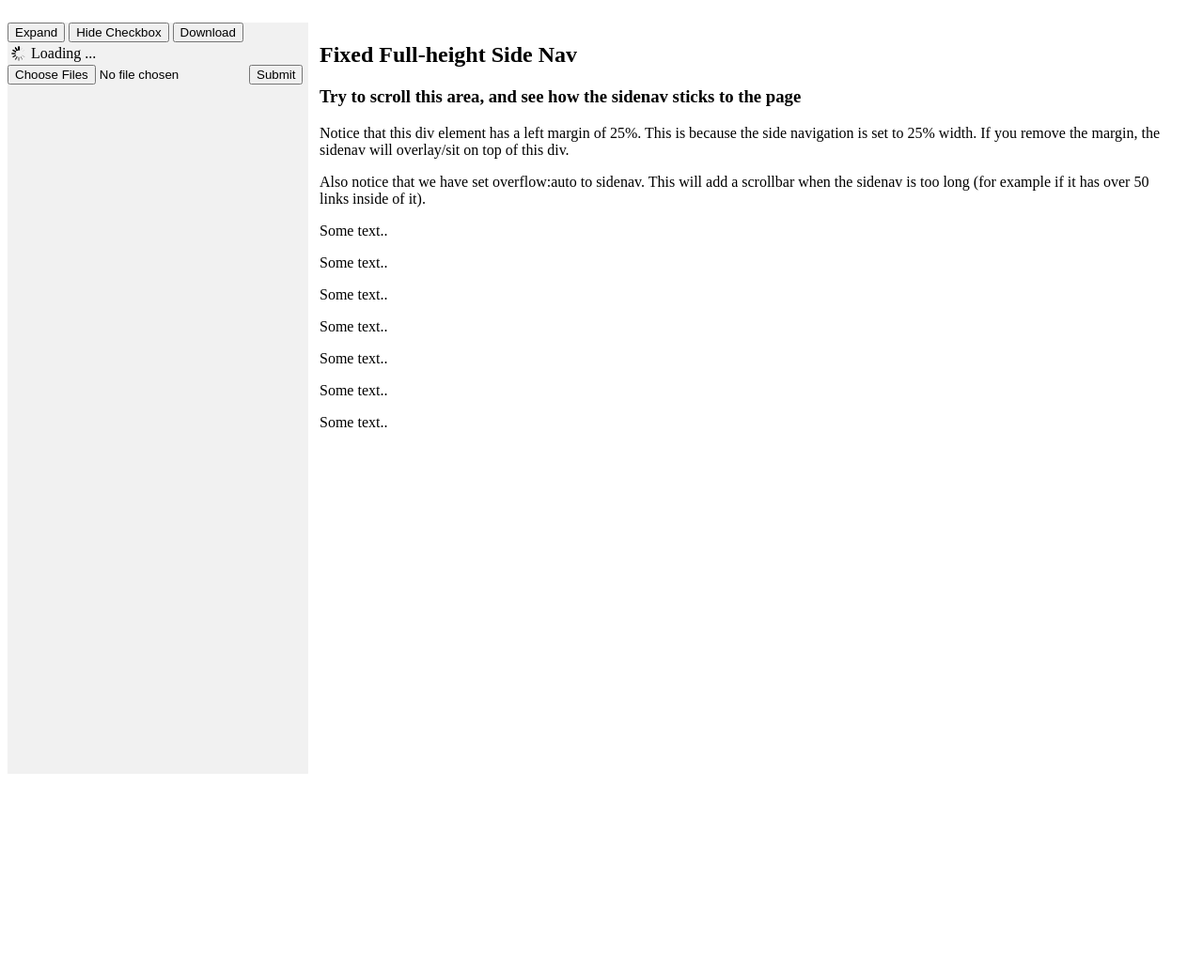
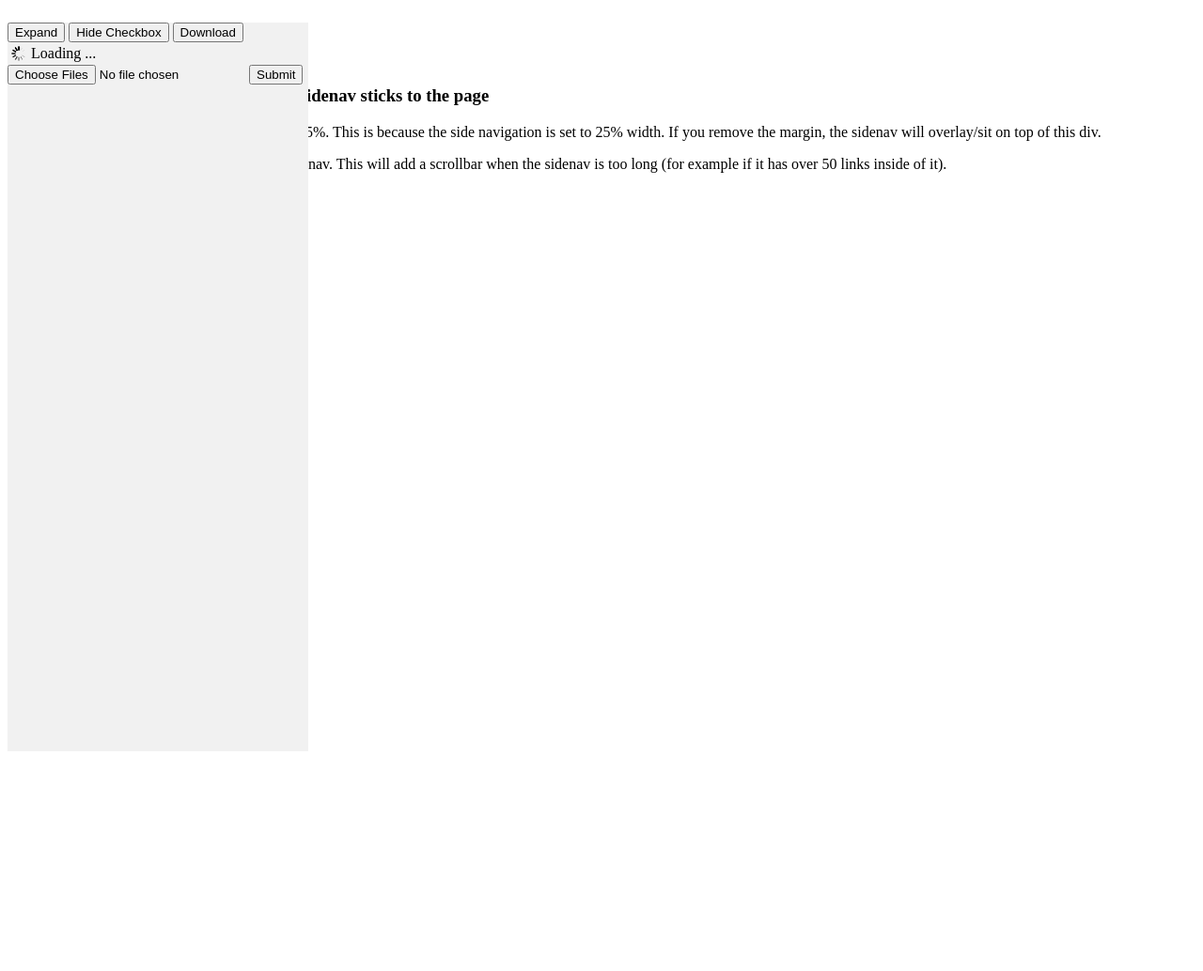
Before and after one commit to catdintran/econ2017, a Flask app: page / in a window 1280 px wide. Shown: the whole page at 94% size. After the commit the page ends 800 px from the top, so only its background shows below. Run offline with Flask 2, Linux system fonts and the light colour scheme; data that the repository does not hold is empty; some libraries are stand-ins or nearby versions.

Commit message:
Create index.html

```diff
--- a/templates/index.html
+++ b/templates/index.html
@@ -33,7 +33,7 @@
       </div>
   </div>
 
-  <div id="content" style="margin-left:25%;padding:1px 16px;height:1000px;">
+  <div id="content">
       <h2>Fixed Full-height Side Nav</h2>
       <h3>Try to scroll this area, and see how the sidenav sticks to the page</h3>
       <p>Notice that this div element has a left margin of 25%. This is because the side navigation is set to 25% width. If you remove the margin, the sidenav will overlay/sit on top of this div.</p>
```
